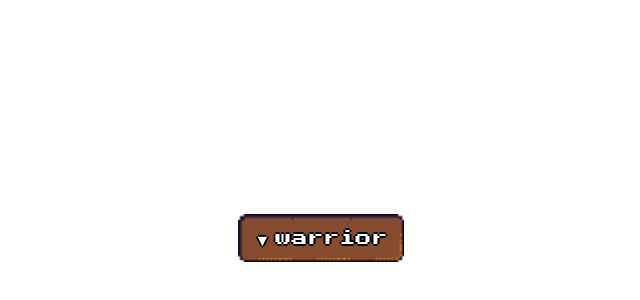
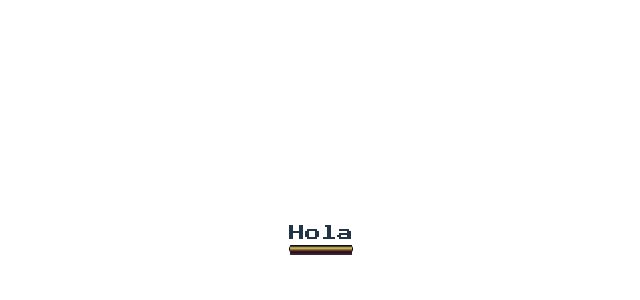
Before and after one commit to Ricardo-Gabriel-Rouco/rpg-react, a React (Vite) app: page / in a window 1280 px wide. Shown: the part 162-462 px from the top of the page, without its empty margins (319-959 px from the left). Built offline with nearby package versions, Linux system fonts and the light colour scheme.

Commit message:
feat: :sparkles: hr separator bar done

```diff
--- a/src/App.tsx
+++ b/src/App.tsx
@@ -1,18 +1,13 @@
-import Dropdown from "./Dropdown/Dropdown";
-import { useState } from "react";
+// import { useState } from "react";
+import Hr from "./Hr/Hr";
 import "./App.css";
 
 function App() {
-  const test = ["warrior", "vagabond", "prophet", "samurai"]
-  const [selected, setSelected] = useState("warrior")
-
-  const handleSelect = (e:any) => {
-    setSelected(e.target.value)
-  }
 
   return (
-    <div className="flex flex-col justify-center items-center">
-      <Dropdown nameFor="warriorClasses" values={test} selectedOption={selected} onChangeOption={handleSelect}></Dropdown>
+    <div className="flex flex-col justify-center items-center w-16">
+      <p>Hola</p>
+      <Hr golden={true}/>
     </div>
   );
 }
--- a/src/Dropdown/Dropdown.tsx
+++ b/src/Dropdown/Dropdown.tsx
@@ -3,7 +3,6 @@ import styles from "./Dropdown.module.css";
 
 interface dropProps {
   values: string[];
-  nameFor: string;
   selectedOption: string;
   onChangeOption: (value: string) => void; // Updated signature
 }
@@ -12,7 +11,6 @@ const Dropdown: FC<PropsWithChildren<dropProps>> = ({
   values,
   selectedOption,
   onChangeOption,
-  nameFor,
   children,
 }) => {
   const [isOpen, setIsOpen] = useState(false); // State for dropdown visibility
--- /dev/null
+++ b/src/Hr/Hr.module.css
@@ -0,0 +1,15 @@
+hr.regular {
+    display:block;
+    border:0px;
+    height:10px;
+    background: url("/hr.png") repeat-x top left;
+}
+
+/* rpgui golden hr */
+hr.golden {
+    display:block;
+    border:0px;
+    height:10px;
+    background: url("/hr-golden.png") no-repeat top left;
+    background-size: 100% 100%;
+}
--- /dev/null
+++ b/src/Hr/Hr.tsx
@@ -0,0 +1,12 @@
+import { FC } from "react";
+import styles from "./Hr.module.css";
+
+interface hrProps {
+    golden?: boolean
+}
+
+const Hr: FC<hrProps> = ({golden = false}) => {
+  return <hr className={`${golden ? styles.golden : styles.regular } w-64`}/>;
+};
+
+export default Hr;
```
